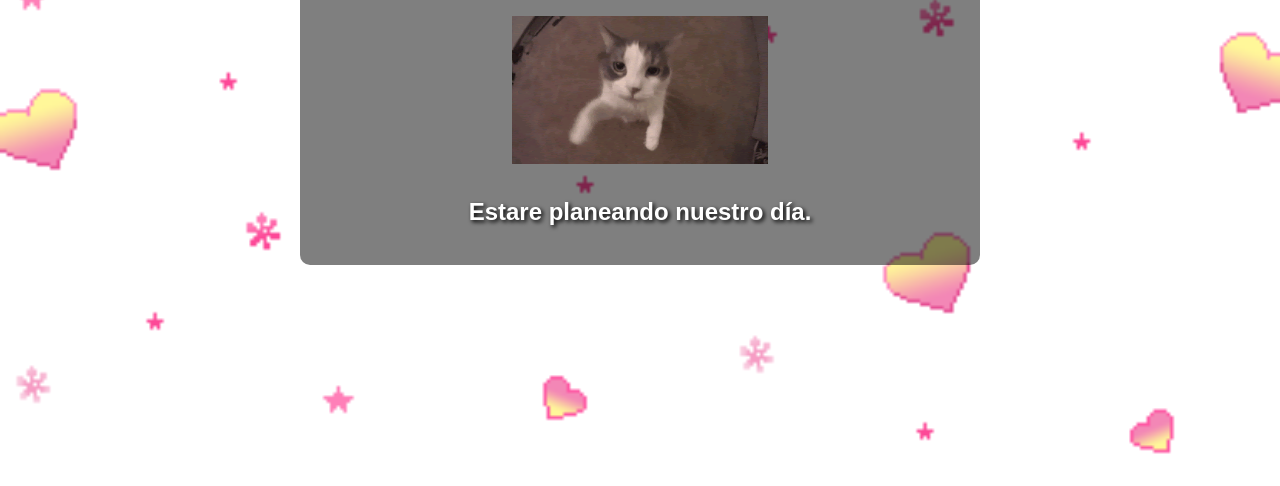
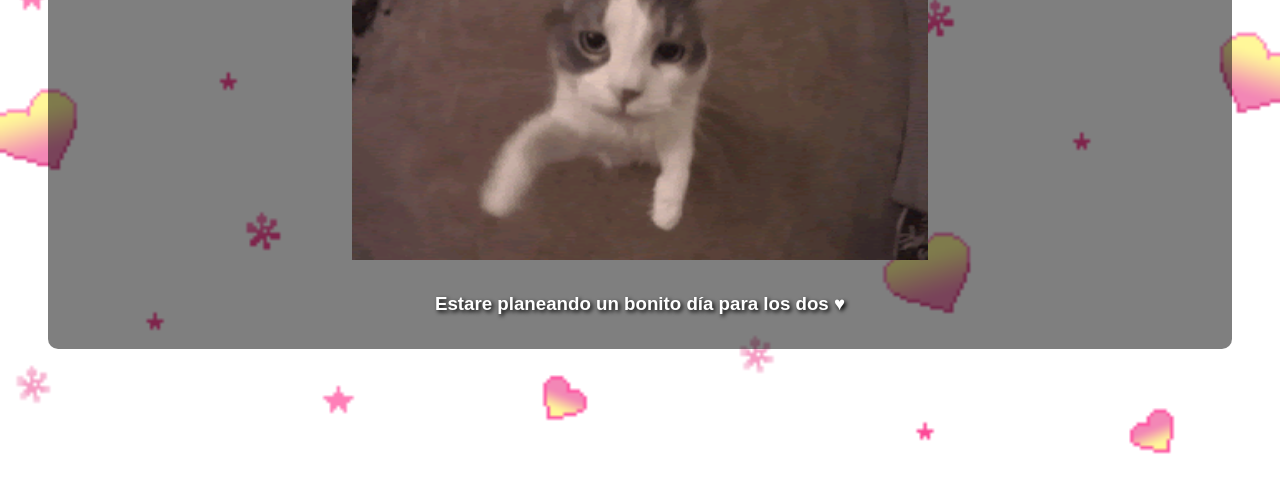
Before and after one commit to FabianG0/MyValentine, a plain HTML site: page acepted.html in a window 1280 px wide. Shown: the part 314-800 px from the top of the page. Drawn offline with Linux system fonts and the light colour scheme.

Commit message:
Ajuste de estilos y textos

```diff
--- a/acepted.html
+++ b/acepted.html
@@ -11,7 +11,7 @@
     <div class="container">
         <h1>Sabia que dirias que si</h1>
         <img src="assets/kiss.gif" alt="Corazón">
-        <h2>Estare planeando nuestro día.</h2>
+        <h3>Estare planeando un bonito día para los dos ♥</h3>
     </div>
 </body>
 </html>
--- a/styles.css
+++ b/styles.css
@@ -12,13 +12,14 @@ body {
 }
 .container {
     text-align: center;
-    width: 50%;
+    width: 90%;
     background: rgba(0, 0, 0, 0.5);
-    padding: 20px;
+    padding: 1rem;
+    margin: 1rem;
     border-radius: 10px;
 }
 img {
-    width: 40%;
+    width: 50%;
     margin: 10px 0;
 }
 .buttons {
```
